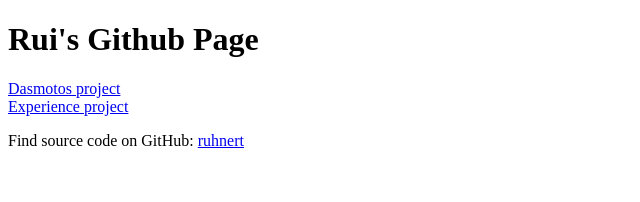
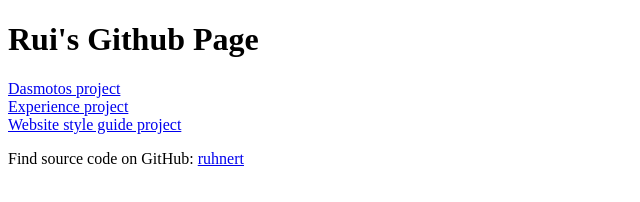
Before and after one commit to ruhnert/ruhnert.github.io, a plain HTML site: page index.html in a window 1280 px wide. Shown: the whole page, without its empty margins (0-640 px from the left). Drawn offline with Linux system fonts and the light colour scheme.

Commit message:
add website style guide project

```diff
--- a/index.html
+++ b/index.html
@@ -15,6 +15,7 @@
       <article>
         <div><a href="https://ruhnert.github.io/dasmotos">Dasmotos project</a></div>
         <div><a href="https://ruhnert.github.io/experience">Experience project</a></div>
+        <div><a href="https://ruhnert.github.io/styleguide">Website style guide project</a></div>
       </article>
     </main>
 
```
